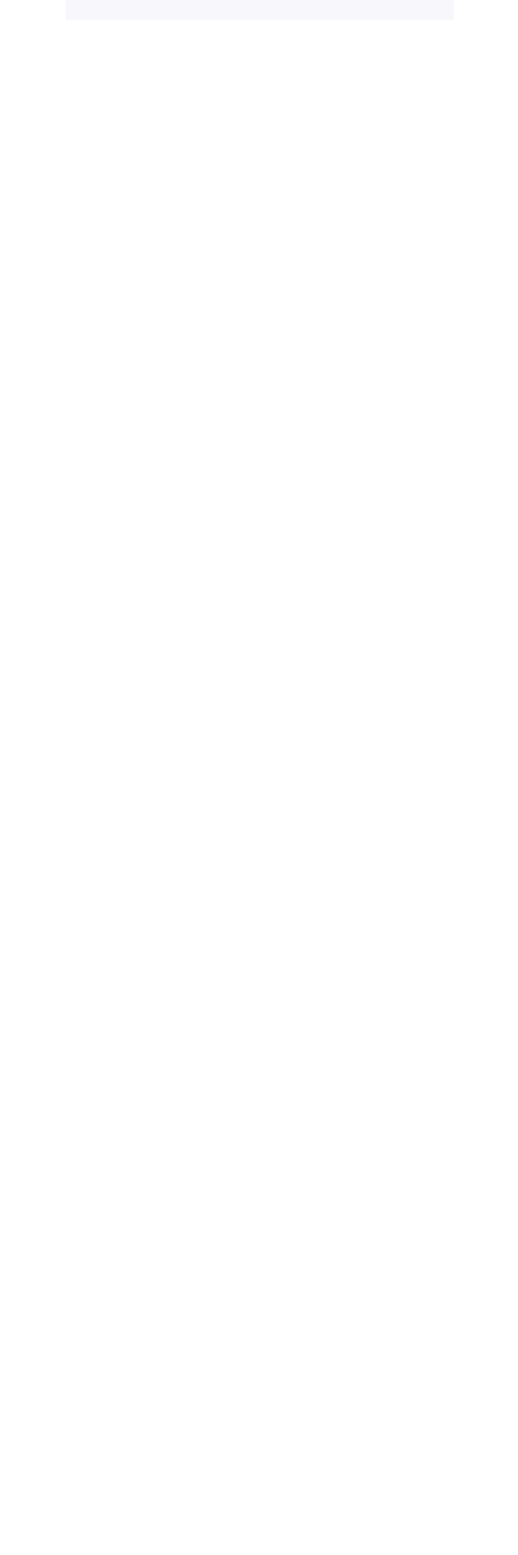
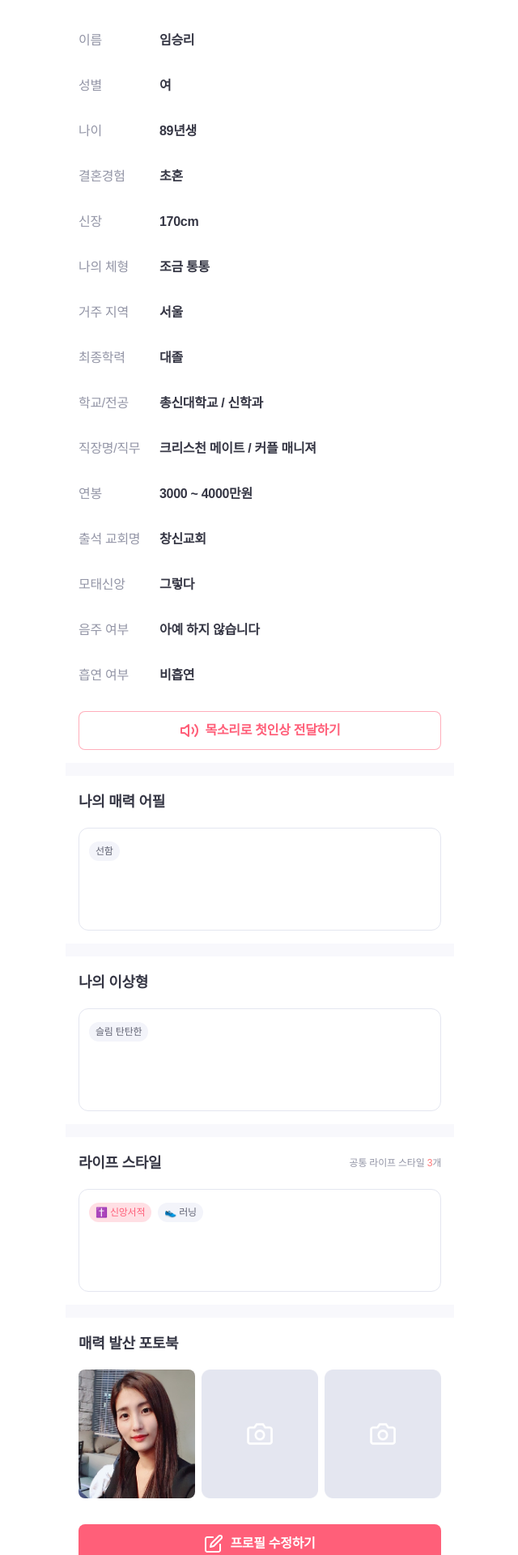
Before and after one commit to bbung95/cmate-frontend-pa, a Next.js app: page /my/profile in a window 1280 px wide. Shown: the part 840-2760 px from the top of the page at 81% size, without its empty margins (319-959 px from the left). Before the commit the page ends 865 px from the top, so only its background shows below. Built offline with nearby package versions, Linux system fonts and the light colour scheme.

Commit message:
feat: 나의 프로필 페이지 추가

```diff
--- /dev/null
+++ b/src/app/my/profile/components/LifeStyleBox.tsx
@@ -0,0 +1,24 @@
+import SectionTitle from '@/components/common/SectionTitle/SectionTitle';
+
+const LifeStyleBox = () => {
+	return (
+		<div className="flex flex-col gap-16 bg-white p-16">
+			<SectionTitle
+				title="라이프 스타일"
+				rightRender={
+					<p className="text-b3 text-gray-2">
+						공통 라이프 스타일 <span className="text-sub-red">3</span>개
+					</p>
+				}
+			/>
+			<div className="border-gray-4 min-h-127 rounded-lg border px-12 py-16">
+				<ul className="flex flex-wrap gap-8">
+					<li className="text-b3 bg-main-coral-pink/20 text-main-coral-pink rounded-2xl px-8 py-3">✝️ 신앙서적</li>
+					<li className="bg-gray-5 text-b3 text-gray-1 rounded-2xl px-8 py-3">👟 러닝</li>
+				</ul>
+			</div>
+		</div>
+	);
+};
+
+export default LifeStyleBox;
--- /dev/null
+++ b/src/app/my/profile/components/PhotoBox.tsx
@@ -0,0 +1,24 @@
+import EmptyImg from '@/assets/empty_img.png';
+import MockProfileImg from '@/assets/mock_profile.png';
+import SectionTitle from '@/components/common/SectionTitle/SectionTitle';
+
+const PhotoBox = () => {
+	return (
+		<div className="flex flex-col gap-16 bg-white p-16">
+			<SectionTitle title="매력 발산 포토북" />
+			<div className="grid grid-cols-3 gap-8">
+				<div className="overflow-hidden rounded-md">
+					<img src={MockProfileImg.src} alt="" className="aspect-109/120 object-cover" />
+				</div>
+				<div className="overflow-hidden rounded-md">
+					<img src={EmptyImg.src} alt="" className="aspect-109/120 object-cover" />
+				</div>
+				<div className="overflow-hidden rounded-md">
+					<img src={EmptyImg.src} alt="" className="aspect-109/120 object-cover" />
+				</div>
+			</div>
+		</div>
+	);
+};
+
+export default PhotoBox;
--- /dev/null
+++ b/src/app/my/profile/components/PointBox.tsx
@@ -0,0 +1,16 @@
+import SectionTitle from '@/components/common/SectionTitle/SectionTitle';
+
+const PointBox = () => {
+	return (
+		<div className="flex flex-col gap-16 bg-white p-16">
+			<SectionTitle title="나의 매력 어필" />
+			<div className="border-gray-4 min-h-127 rounded-lg border px-12 py-16">
+				<ul className="flex flex-wrap gap-8">
+					<li className="bg-gray-5 text-b3 text-gray-1 rounded-2xl px-8 py-3">선함</li>
+				</ul>
+			</div>
+		</div>
+	);
+};
+
+export default PointBox;
--- /dev/null
+++ b/src/app/my/profile/components/ProfileMenuBox.tsx
@@ -0,0 +1,78 @@
+import Button from '@/components/common/Button/Button';
+import Icon from '@/components/common/Icon';
+import SectionTitle from '@/components/common/SectionTitle/SectionTitle';
+
+const ProfileMenuBox = () => {
+	return (
+		<div className="flex flex-col gap-16 bg-white p-16">
+			<SectionTitle title="기본 정보" />
+			<div className="">
+				<div className="grid grid-cols-[8rem_1fr] gap-20 py-16">
+					<label className="text-b1 text-gray-2">이름</label>
+					<p className="text-b1-bold text-gray-black">임승리</p>
+				</div>
+				<div className="grid grid-cols-[8rem_1fr] gap-20 py-16">
+					<label className="text-b1 text-gray-2">성별</label>
+					<p className="text-b1-bold text-gray-black">여</p>
+				</div>
+				<div className="grid grid-cols-[8rem_1fr] gap-20 py-16">
+					<label className="text-b1 text-gray-2">나이</label>
+					<p className="text-b1-bold text-gray-black">89년생</p>
+				</div>
+				<div className="grid grid-cols-[8rem_1fr] gap-20 py-16">
+					<label className="text-b1 text-gray-2">결혼경험</label>
+					<p className="text-b1-bold text-gray-black">초혼</p>
+				</div>
+				<div className="grid grid-cols-[8rem_1fr] gap-20 py-16">
+					<label className="text-b1 text-gray-2">신장</label>
+					<p className="text-b1-bold text-gray-black">170cm</p>
+				</div>
+				<div className="grid grid-cols-[8rem_1fr] gap-20 py-16">
+					<label className="text-b1 text-gray-2">나의 체형</label>
+					<p className="text-b1-bold text-gray-black">조금 통통</p>
+				</div>
+				<div className="grid grid-cols-[8rem_1fr] gap-20 py-16">
+					<label className="text-b1 text-gray-2">거주 지역</label>
+					<p className="text-b1-bold text-gray-black">서울</p>
+				</div>
+				<div className="grid grid-cols-[8rem_1fr] gap-20 py-16">
+					<label className="text-b1 text-gray-2">최종학력</label>
+					<p className="text-b1-bold text-gray-black">대졸</p>
+				</div>
+				<div className="grid grid-cols-[8rem_1fr] gap-20 py-16">
+					<label className="text-b1 text-gray-2">학교/전공</label>
+					<p className="text-b1-bold text-gray-black">총신대학교 / 신학과</p>
+				</div>
+				<div className="grid grid-cols-[8rem_1fr] gap-20 py-16">
+					<label className="text-b1 text-gray-2">직장명/직무</label>
+					<p className="text-b1-bold text-gray-black">크리스천 메이트 / 커플 매니져</p>
+				</div>
+				<div className="grid grid-cols-[8rem_1fr] gap-20 py-16">
+					<label className="text-b1 text-gray-2">연봉</label>
+					<p className="text-b1-bold text-gray-black">3000 ~ 4000만원</p>
+				</div>
+				<div className="grid grid-cols-[8rem_1fr] gap-20 py-16">
+					<label className="text-b1 text-gray-2">출석 교회명</label>
+					<p className="text-b1-bold text-gray-black">창신교회</p>
+				</div>
+				<div className="grid grid-cols-[8rem_1fr] gap-20 py-16">
+					<label className="text-b1 text-gray-2">모태신앙</label>
+					<p className="text-b1-bold text-gray-black">그렇다</p>
+				</div>
+				<div className="grid grid-cols-[8rem_1fr] gap-20 py-16">
+					<label className="text-b1 text-gray-2">음주 여부</label>
+					<p className="text-b1-bold text-gray-black">아예 하지 않습니다</p>
+				</div>
+				<div className="grid grid-cols-[8rem_1fr] gap-20 py-16">
+					<label className="text-b1 text-gray-2">흡연 여부</label>
+					<p className="text-b1-bold text-gray-black">비흡연</p>
+				</div>
+			</div>
+			<Button variant="secondary-line" className="w-full" leftIcon={<Icon name="volume" className="size-24" />}>
+				목소리로 첫인상 전달하기
+			</Button>
+		</div>
+	);
+};
+
+export default ProfileMenuBox;
--- /dev/null
+++ b/src/app/my/profile/components/TypeBox.tsx
@@ -0,0 +1,16 @@
+import SectionTitle from '@/components/common/SectionTitle/SectionTitle';
+
+const TypeBox = () => {
+	return (
+		<div className="flex flex-col gap-16 bg-white p-16">
+			<SectionTitle title="나의 이상형" />
+			<div className="border-gray-4 min-h-127 rounded-lg border px-12 py-16">
+				<ul className="flex flex-wrap gap-8">
+					<li className="bg-gray-5 text-b3 text-gray-1 rounded-2xl px-8 py-3">슬림 탄탄한</li>
+				</ul>
+			</div>
+		</div>
+	);
+};
+
+export default TypeBox;
--- a/src/app/my/profile/page.tsx
+++ b/src/app/my/profile/page.tsx
@@ -1,8 +1,16 @@
 'use client';
 
+import Button from '@/components/common/Button/Button';
+import Icon from '@/components/common/Icon';
+import SectionTitle from '@/components/common/SectionTitle/SectionTitle';
 import TopNavigation from '@/components/common/TopNavigation/TopNavigation';
 
-import ProfileInfo from '../components/ProfileInfo';
+import LifeStyleBox from './components/LifeStyleBox';
+import PhotoBox from './components/PhotoBox';
+import PointBox from './components/PointBox';
+import ProfileInfo from './components/ProfileInfo';
+import ProfileMenuBox from './components/ProfileMenuBox';
+import TypeBox from './components/TypeBox';
 
 export default function Profile() {
 	return (
@@ -10,6 +18,20 @@ export default function Profile() {
 			<TopNavigation leftRender={<TopNavigation.BackButton />} title="나의 프로필 보기" />
 			<div className="flex flex-col gap-16">
 				<ProfileInfo />
+				<ProfileMenuBox />
+				{/* 매력 어필 */}
+				<PointBox />
+				{/* 나의 이상형 */}
+				<TypeBox />
+				{/* 라이프 스타일 */}
+				<LifeStyleBox />
+				{/* 매력 발산 포토북 */}
+				<PhotoBox />
+			</div>
+			<div className="bg-white p-16">
+				<Button className="w-full" leftIcon={<Icon name="edit" className="size-24" />}>
+					프로필 수정하기
+				</Button>
 			</div>
 		</>
 	);
--- a/src/components/common/SectionTitle/SectionTitle.tsx
+++ b/src/components/common/SectionTitle/SectionTitle.tsx
@@ -2,19 +2,15 @@ import { ReactNode } from 'react';
 
 interface SectionTitleProps {
 	title: string;
-	description?: string;
-	rightElement?: ReactNode;
+	rightRender?: ReactNode;
 	className?: string;
 }
 
-export default function SectionTitle({ title, description, rightElement, className = '' }: SectionTitleProps) {
+export default function SectionTitle({ title, rightRender, className = '' }: SectionTitleProps) {
 	return (
-		<div className={`flex flex-col gap-1 py-4 ${className}`}>
-			<div className="flex items-center justify-between">
-				<h2 className="text-[20px] font-bold tracking-[-0.4px] text-[var(--color-gray-black)]">{title}</h2>
-				{rightElement && <div>{rightElement}</div>}
-			</div>
-			{description && <p className="text-[14px] leading-[20px] text-[var(--color-gray-2)]">{description}</p>}
+		<div className={`flex items-center justify-between gap-12 py-4 ${className}`}>
+			<h2 className="text-gray-black text-h2">{title}</h2>
+			{rightRender && rightRender}
 		</div>
 	);
 }
--- a/src/components/common/TabBar/TabBar.tsx
+++ b/src/components/common/TabBar/TabBar.tsx
@@ -35,7 +35,7 @@ export function TabBarItem({ icon, label, active = false, path }: TabBarItemProp
 export default function TabBar({ children, className = '' }: TabBarProps) {
 	return (
 		<nav
-			className={`border-gray-6 bg--white fixed right-0 bottom-0 left-0 z-50 flex h-[var(--tab-bar-height)] items-center border-t bg-white px-16 pt-7 pb-30 ${className}`}
+			className={`border-gray-4 bg--white fixed right-0 bottom-0 left-0 z-50 flex h-[var(--tab-bar-height)] items-center border-t bg-white px-16 pt-7 pb-30 ${className}`}
 		>
 			{children}
 		</nav>
```
Also changed, not shown: src/app/my/profile/components/ProfileInfo.tsx (renamed from src/app/my/components/ProfileInfo.tsx), src/assets/empty_img.png (added), 1 other file (tests, documents, lock files or other folders).
